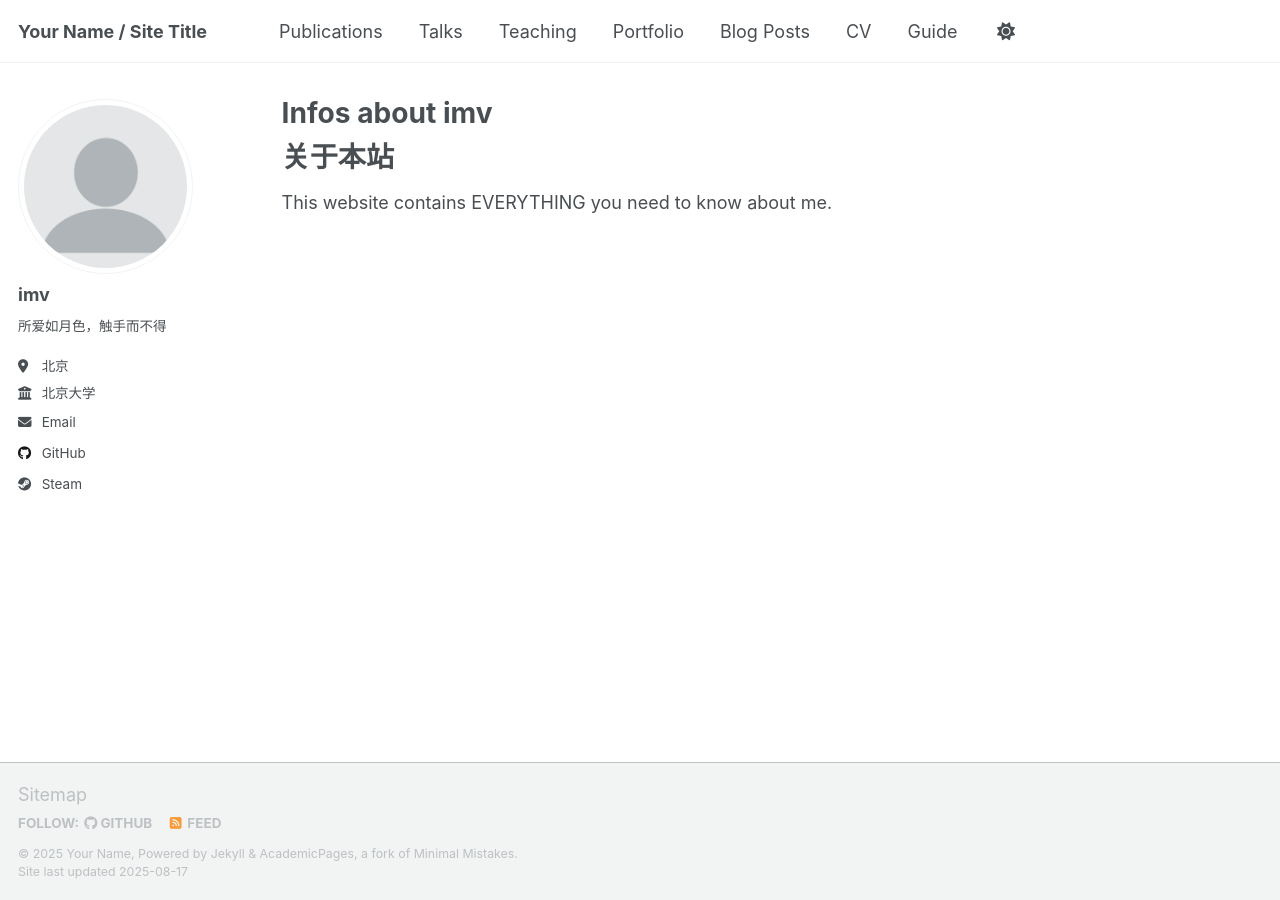
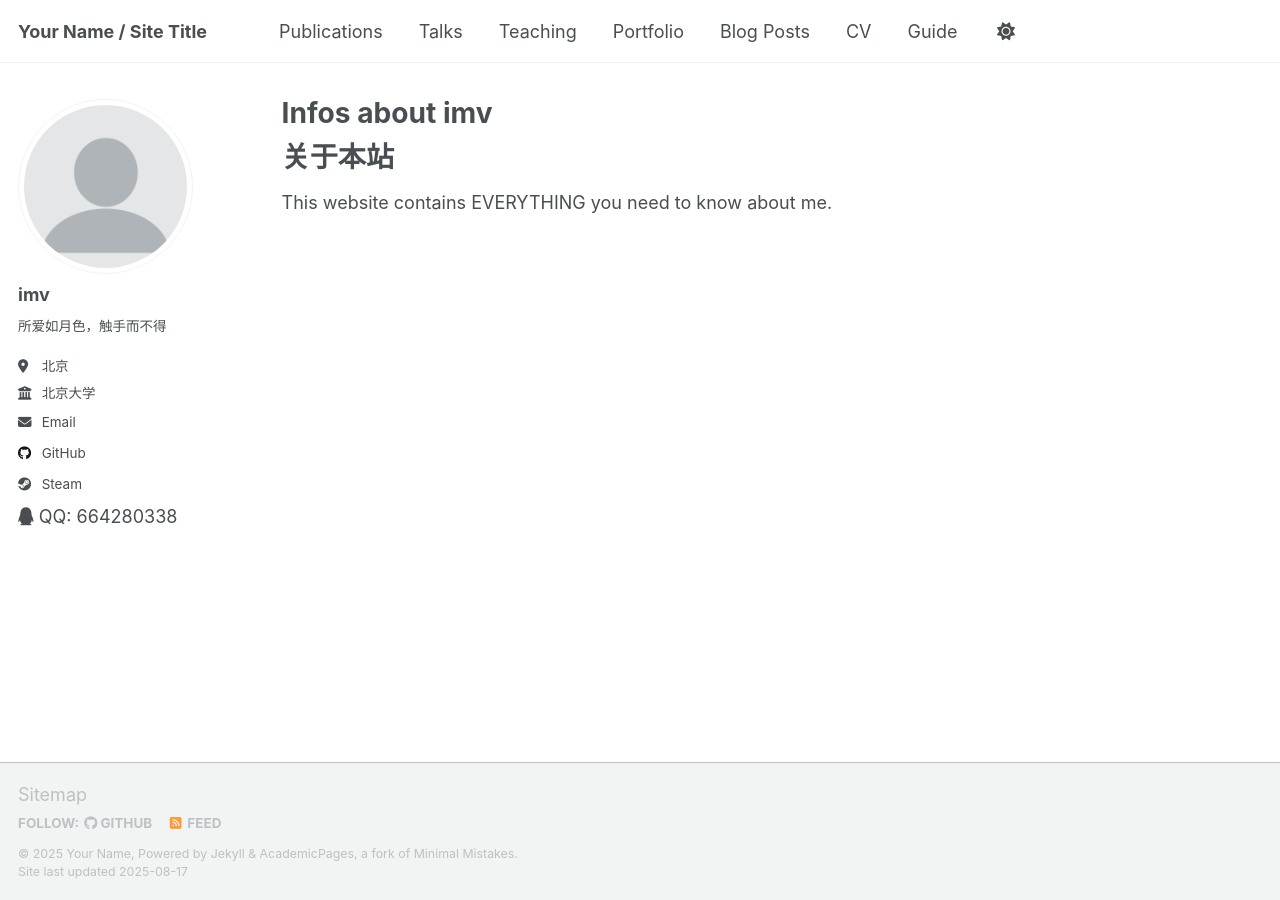
Before and after one commit to imv05/my_info.github.io, a Jekyll site: the page built from _pages/about.md, in a window 1280 px wide. Built offline with Jekyll 4.4.1, drawn with Linux system fonts in a browser that asks for light colours; a script that is not in the unit is left out.

Commit message:
Update author-profile.html

```diff
--- a/_includes/author-profile.html
+++ b/_includes/author-profile.html
@@ -165,6 +165,11 @@
       {% if author.zhihu %}
       <li><a href="https://www.zhihu.com/people/{{ author.zhihu }}"><i class="fab fa-fw fa-zhihu icon-pad-right" aria-hidden="true"></i>Zhihu</a></li>
       {% endif %}
+      {% if site.author.qq %}
+      <div class="contact-item">
+        <i class="fab fa-qq"></i> QQ: {{ site.author.qq }}
+      </div>
+      {% endif %}
     </ul>
   </div>
 </div>
```
